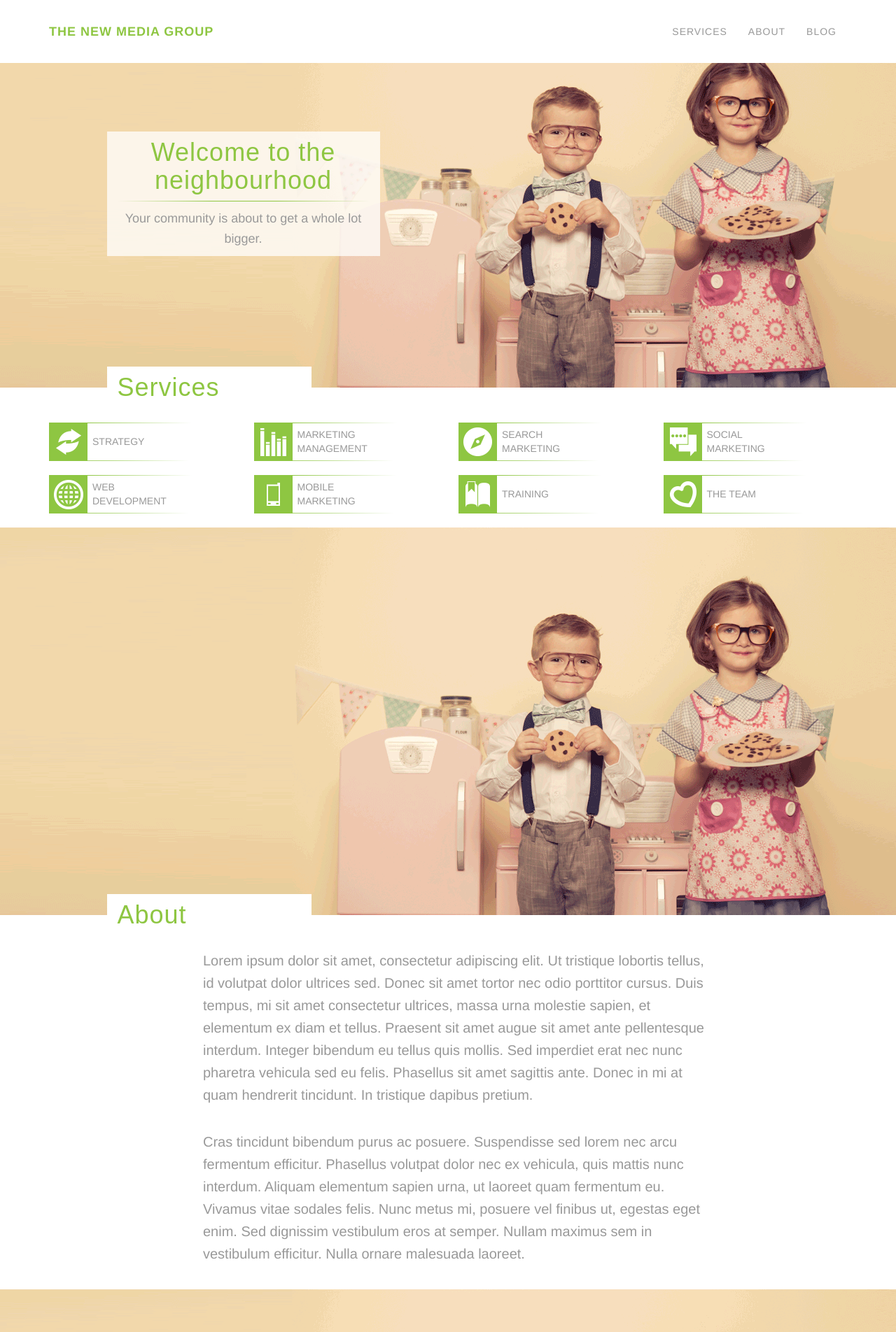
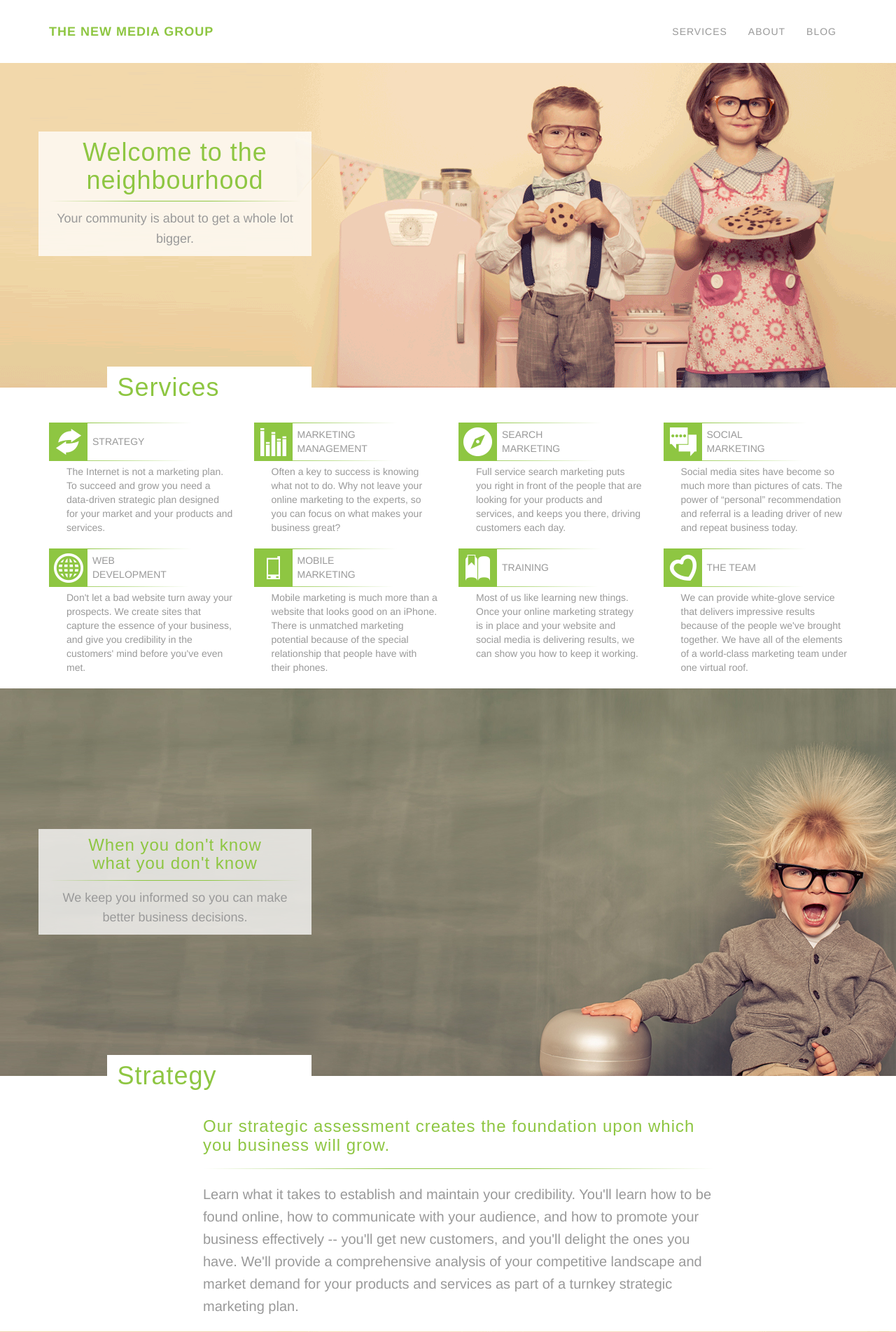
Before and after one commit to StarkCompany/thenewmediagroup.ca, a PHP site: page / in a window 1280 px wide. Shown: the top 1904 px of the page at 70% size. Run offline with PHP 8.4, Linux system fonts and the light colour scheme; some libraries are stand-ins or nearby versions.

Commit message:
Added a bunch more content

```diff
--- a/css/grayscale.css
+++ b/css/grayscale.css
@@ -54,7 +54,7 @@ p {
 }
 
 a {
-    color: #42dca3;
+    color: #8ec642;
     -webkit-transition: all .2s ease-in-out;
     -moz-transition: all .2s ease-in-out;
     transition: all .2s ease-in-out;
@@ -63,7 +63,7 @@ a {
 a:hover,
 a:focus {
     text-decoration: none;
-    color: #1d9b6c;
+    color: #999;
 }
 
 .light {
--- a/css/tnmg.css
+++ b/css/tnmg.css
@@ -1,3 +1,61 @@
+.intro-strategy {
+  background-image: url(../images/banner-strategy-1024.jpg);
+}
+
+.intro-search {
+  background-image: url(../images/banner-search-1024.jpg);
+}
+
+.intro-social {
+  background-image: url(../images/banner-social-1024.jpg);
+}
+
+.intro-web {
+  background-image: url(../images/banner-web-1024.jpg);
+}
+
+.intro-mobile {
+  background-image: url(../images/banner-mobile-1024.jpg);
+}
+
+.intro-training {
+  background-image: url(../images/banner-training-1024.jpg);
+}
+
+.intro-team {
+  background-image: url(../images/banner-team-1024.jpg);
+}
+
+@media(min-width:1024px) {
+  .intro-strategy {
+      background-image: url(../images/banner-strategy-1536.jpg);
+  }
+
+  .intro-search {
+    background-image: url(../images/banner-search-1536.jpg);
+  }
+
+  .intro-social {
+    background-image: url(../images/banner-social-1536.jpg);
+  }
+
+  .intro-web {
+    background-image: url(../images/banner-web-1536.jpg);
+  }
+
+  .intro-mobile {
+    background-image: url(../images/banner-mobile-1536.jpg);
+  }
+
+  .intro-training {
+    background-image: url(../images/banner-training-1536.jpg);
+  }
+
+  .intro-team {
+    background-image: url(../images/banner-team-1536.jpg);
+  }
+}
+
 .hr {
     height: 1px;
     width: 100%;
@@ -10,11 +68,19 @@
     filter: progid:DXImageTransform.Microsoft.gradient( startColorstr='#008ec642', endColorstr='#008ec642',GradientType=1 ); /* IE6-9 */
 }
 
+.content-section h3, .content-section p {
+  margin: 20px 0;
+}
+
+.content-section h3 {
+  margin-top: 10px;
+}
+
 .copy-bubble {
     background-color: rgba(255, 255, 255, 0.75);
 }
 
-.copy-bubble h1, .copy-bubble p, .title-bubble h1 {
+.copy-bubble h1, .copy-bubble h3, .copy-bubble p, .title-bubble h1 {
     margin: 10px 0;
 }
 
@@ -24,7 +90,18 @@
 }
 
 .service-item {
-    margin-bottom: 20px;
+  color: #999;
+  margin-bottom: 20px;
+}
+
+.service-item:hover {
+  color: #8ec642;
+  cursor: pointer;
+}
+
+.service-item .content {
+  margin-top: 60px;
+  margin-left: 25px;
 }
 
 .service-item .avatar {
@@ -67,8 +144,6 @@
     background-position: -385px 0;
 }
 
-
-
 .service-item .title-wrapper {
   position: relative;
   float: left;
@@ -78,7 +153,7 @@
   padding: 7px;
   text-transform: uppercase;
 }
-.service-item .title-wrapper .title {
+.service-item .title-wrapper div {
   position: relative;
   top: 50%;
   -webkit-transform: translateY(-50%);
--- a/index.html
+++ b/index.html
@@ -72,7 +72,7 @@
         <div class="intro-body">
             <div class="container">
                 <div class="row">
-                    <div class="col-xs-8 col-sm-6 col-md-4 col-xs-offset-1 copy-bubble">
+                    <div class="col-xs-8 col-sm-6 col-md-4 copy-bubble">
                         <h1>Welcome to the neighbourhood</h1>
                         <div class="hr"></div>
                         <p class="intro-text">Your community is about to get a whole lot bigger.</p>
@@ -91,71 +91,291 @@
             </div>
         </div>
         <div class="row">
-            <div class="col-xs-12 col-sm-6 col-md-3 service-item">
+            <a href="#strategy" class="col-xs-12 col-sm-6 col-md-3 service-item page-scroll">
                 <div class="avatar avatar-strategy"></div>
-                <div class="title-wrapper"><div class="title">Strategy</div></div>
-                <div class="content"></div>
+                <div class="title-wrapper"><div>Strategy</div></div>
+                <div class="content">The Internet is not a marketing plan. To succeed and grow you need a data-driven strategic plan designed for your market and your products and services.</div>
+            </a>
+            <a href="#marketing" class="col-xs-12 col-sm-6 col-md-3 service-item page-scroll">
+                <div class="avatar avatar-marketing-management"></div>
+                <div class="title-wrapper"><div>Marketing<br>Management</div></div>
+                <div class="content">Often a key to success is knowing what not to do. Why not leave your online marketing to the experts, so you can focus on what makes your business great?</div>
+            </a>
+            <a href="#search" class="col-xs-12 col-sm-6 col-md-3 service-item page-scroll">
+                <div class="avatar avatar-search-marketing"></div>
+                <div class="title-wrapper"><div>Search<br>Marketing</div></div>
+                <div class="content">Full service search marketing puts you right in front of the people that are looking for your products and services, and keeps you there, driving customers each day. </div>
+            </a>
+            <a href="#social" class="col-xs-12 col-sm-6 col-md-3 service-item page-scroll">
+                <div class="avatar avatar-social-marketing"></div>
+                <div class="title-wrapper"><div>Social<br>Marketing</div></div>
+                <div class="content">Social media sites have become so much more than pictures of cats. The power of “personal” recommendation and referral is a leading driver of new and repeat business today.</div>
+            </a>
+            <a href="#web" class="col-xs-12 col-sm-6 col-md-3 service-item page-scroll">
+                <div class="avatar avatar-web-development"></div>
+                <div class="title-wrapper"><div>Web<br>Development</div></div>
+                <div class="content">Don't let a bad website turn away your prospects. We create sites that capture the essence of your business, and give you credibility in the customers' mind before you've even met.</div>
+            </a>
+            <a href="#mobile" class="col-xs-12 col-sm-6 col-md-3 service-item page-scroll">
+                <div class="avatar avatar-mobile-marketing"></div>
+                <div class="title-wrapper"><div>Mobile<br>Marketing</div></div>
+                <div class="content">Mobile marketing is much more than a website that looks good on an iPhone. There is unmatched marketing potential because of the special relationship that people have with their phones.</div>
+            </a>
+            <a href="#training" class="col-xs-12 col-sm-6 col-md-3 service-item page-scroll">
+                <div class="avatar avatar-training"></div>
+                <div class="title-wrapper"><div>Training</div></div>
+                <div class="content">Most of us like learning new things. Once your online marketing strategy is in place and your website and social media is delivering results, we can show you how to keep it working.</div>
+            </a>
+            <a href="#team" class="col-xs-12 col-sm-6 col-md-3 service-item page-scroll">
+                <div class="avatar avatar-the-team"></div>
+                <div class="title-wrapper"><div>The Team</div></div>
+                <div class="content">We can provide white-glove service that delivers impressive results because of the people we've brought together. We have all of the elements of a world-class marketing team under one virtual roof.</div>
+            </a>
+        </div>
+    </section>
+
+    <div class="intro intro-strategy">
+        <div class="intro-body">
+            <div class="container">
+                <div class="row">
+                    <div class="col-xs-8 col-sm-6 col-md-4 copy-bubble">
+                        <h3>When you don't know<br>what you don't know</h3>
+                        <div class="hr"></div>
+                        <p class="intro-text">We keep you informed so you can make better business decisions.</p>
+                    </div>
+                </div>
             </div>
-            <div class="col-xs-12 col-sm-6 col-md-3 service-item">
-                <div class="avatar avatar-marketing-management"></div>
-                <div class="title-wrapper"><div class="title">Marketing<br>Management</div></div>
-                <div class="content"></div>
+        </div>
+    </div>
+    <section class="container content-section" id="strategy" data-scroll-offset="-75">
+        <div class="row">
+            <div class="col-xs-5 col-sm-3 col-xs-offset-1 title-bubble">
+                <h1>Strategy</h1>
             </div>
-            <div class="col-xs-12 col-sm-6 col-md-3 service-item">
-                <div class="avatar avatar-search-marketing"></div>
-                <div class="title-wrapper"><div class="title">Search<br>Marketing</div></div>
-                <div class="content"></div>
-            </div>
-            <div class="col-xs-12 col-sm-6 col-md-3 service-item">
-                <div class="avatar avatar-social-marketing"></div>
-                <div class="title-wrapper"><div class="title">Social<br>Marketing</div></div>
-                <div class="content"></div>
-            </div>
-            <div class="col-xs-12 col-sm-6 col-md-3 service-item">
-                <div class="avatar avatar-web-development"></div>
-                <div class="title-wrapper"><div class="title">Web<br>Development</div></div>
-                <div class="content"></div>
-            </div>
-            <div class="col-xs-12 col-sm-6 col-md-3 service-item">
-                <div class="avatar avatar-mobile-marketing"></div>
-                <div class="title-wrapper"><div class="title">Mobile<br>Marketing</div></div>
-                <div class="content"></div>
-            </div>
-            <div class="col-xs-12 col-sm-6 col-md-3 service-item">
-                <div class="avatar avatar-training"></div>
-                <div class="title-wrapper"><div class="title">Training</div></div>
-                <div class="content"></div>
-            </div>
-            <div class="col-xs-12 col-sm-6 col-md-3 service-item">
-                <div class="avatar avatar-the-team"></div>
-                <div class="title-wrapper"><div class="title">The Team</div></div>
-                <div class="content"></div>
+        </div>
+        <div class="strategy-section">
+            <div class="container">
+                <div class="col-lg-8 col-lg-offset-2">
+                    <h3>Our strategic assessment creates the foundation upon which you business will grow.</h3>
+                    <div class="hr"></div>
+                    <p>Learn what it takes to establish and maintain your credibility. You'll learn how to be found online, how to communicate with your audience, and how to promote your business effectively -- you'll get new customers, and you'll delight the ones you have. We'll provide a comprehensive analysis of your competitive landscape and market demand for your products and services as part of a turnkey strategic marketing plan.</p>
+                </div>
             </div>
         </div>
     </section>
 
-    <div class="intro"></div>
-    <!-- About Section -->
-    <section class="container" id="about" data-scroll-offset="-75">
+    <div class="intro intro-marketing">
+        <div class="intro-body">
+            <div class="container">
+                <div class="row">
+                    <div class="col-xs-8 col-sm-6 col-md-4 copy-bubble">
+                        <h3>NEED THIS</h3>
+                        <div class="hr"></div>
+                        <p class="intro-text">THIS WAS MISSING FROM THE MOCK</p>
+                    </div>
+                </div>
+            </div>
+        </div>
+    </div>
+    <section class="container content-section" id="marketing" data-scroll-offset="-75">
         <div class="row">
             <div class="col-xs-5 col-sm-3 col-xs-offset-1 title-bubble">
-                <h1>About</h1>
+                <h1>Marketing Management</h1>
             </div>
         </div>
-        <div class="about-section">
+        <div class="strategy-section">
             <div class="container">
                 <div class="col-lg-8 col-lg-offset-2">
-                    <p>Lorem ipsum dolor sit amet, consectetur adipiscing elit. Ut tristique lobortis tellus, id volutpat dolor ultrices sed. Donec sit amet tortor nec odio porttitor cursus. Duis tempus, mi sit amet consectetur ultrices, massa urna molestie sapien, et elementum ex diam et tellus. Praesent sit amet augue sit amet ante pellentesque interdum. Integer bibendum eu tellus quis mollis. Sed imperdiet erat nec nunc pharetra vehicula sed eu felis. Phasellus sit amet sagittis ante. Donec in mi at quam hendrerit tincidunt. In tristique dapibus pretium.</p>
+                    <h3>We give your business the experience and skills of a seasoned, complete marketing team.</h3>
+                    <div class="hr"></div>
+                    <p>Full service marketing, done for you by a team of experts, means peace of mind. Once your marketing strategy is refined to clearly show what approaches and techniques are right for your business, we provide exactly what you need. From search engine ad campaigns to content creation to social media management, everything is measured by our performance reporting, so you can watch the needles move.</p>
+                </div>
+            </div>
+        </div>
+    </section>
 
-                    <p> Cras tincidunt bibendum purus ac posuere. Suspendisse sed lorem nec arcu fermentum efficitur. Phasellus volutpat dolor nec ex vehicula, quis mattis nunc interdum. Aliquam elementum sapien urna, ut laoreet quam fermentum eu. Vivamus vitae sodales felis. Nunc metus mi, posuere vel finibus ut, egestas eget enim. Sed dignissim vestibulum eros at semper. Nullam maximus sem in vestibulum efficitur. Nulla ornare malesuada laoreet.</p>
+    <div class="intro intro-search">
+        <div class="intro-body">
+            <div class="container">
+                <div class="row">
+                    <div class="col-xs-8 col-sm-6 col-md-4 copy-bubble">
+                        <h3>Get found.</h3>
+                        <div class="hr"></div>
+                        <p class="intro-text">The internet's a big place, it can be easy to get lost. Marketing with us ensures you always get found.</p>
+                    </div>
+                </div>
+            </div>
+        </div>
+    </div>
+    <section class="container content-section" id="search" data-scroll-offset="-75">
+        <div class="row">
+            <div class="col-xs-5 col-sm-3 col-xs-offset-1 title-bubble">
+                <h1>Search</h1>
+            </div>
+        </div>
+        <div class="search-section">
+            <div class="container">
+                <div class="col-lg-8 col-lg-offset-2">
+                    <h3>You need to be found where your customers are searching for you.</h3>
+                    <div class="hr"></div>
+                    <p>Search marketing is a combination of exposure in the right places and the messaging that creates and maintains credibility in the eyes of your prospects.  We've mastered the art of organic on-site and off-site search engine optimization so you can attract and engage your ideal customers. We cover all aspects of localized search and ad creation, monitoring and optimization.</p>
+                </div>
+            </div>
+        </div>
+    </section>
+
+    <div class="intro intro-social">
+        <div class="intro-body">
+            <div class="container">
+                <div class="row">
+                    <div class="col-xs-8 col-sm-6 col-md-4 copy-bubble">
+                        <h3>Be a part of the<br>conversation.</h3>
+                        <div class="hr"></div>
+                        <p class="intro-text">Your customers are social creatures, we make sure you speak their language.</p>
+                    </div>
+                </div>
+            </div>
+        </div>
+    </div>
+    <section class="container content-section" id="social" data-scroll-offset="-75">
+        <div class="row">
+            <div class="col-xs-5 col-sm-3 col-xs-offset-1 title-bubble">
+                <h1>Social</h1>
+            </div>
+        </div>
+        <div class="social-section">
+            <div class="container">
+                <div class="col-lg-8 col-lg-offset-2">
+                    <h3>Consumers look to social media and online communities to make nearly every purchase decision today.</h3>
+                    <div class="hr"></div>
+                    <p>Effective social media marketing engages customers in a conversation, and leverages the enormous power of online recommendation and referral. Success of both new and repeat business is enhanced significantly by “raving fans”, and your business will have them if you master the tone, consistency and friendly engagement style that a superior social media marketing campaign provides.</p>
+                </div>
+            </div>
+        </div>
+    </section>
+
+    <div class="intro intro-web">
+        <div class="intro-body">
+            <div class="container">
+                <div class="row">
+                    <div class="col-xs-8 col-sm-6 col-md-4 copy-bubble">
+                        <h3>Beef up your business<br>with a fresh website.</h3>
+                        <div class="hr"></div>
+                        <p class="intro-text">Spinach won't lift your bottom line, a new website will.</p>
+                    </div>
+                </div>
+            </div>
+        </div>
+    </div>
+    <section class="container content-section" id="web" data-scroll-offset="-75">
+        <div class="row">
+            <div class="col-xs-5 col-sm-3 col-xs-offset-1 title-bubble">
+                <h1>Web</h1>
+            </div>
+        </div>
+        <div class="web-section">
+            <div class="container">
+                <div class="col-lg-8 col-lg-offset-2">
+                    <h3>A properly implemented website is your best performing salesperson.</h3>
+                    <div class="hr"></div>
+                    <p>A website makes a huge difference in how you are perceived, and that perception is typically generated in under three seconds. Your website tells your prospective customer how professional you are, how much you understand their needs, and even how smart you are. We provide professionally written, search engine optimized sites that tell your customer they've found what they're looking for.</p>
+                </div>
+            </div>
+        </div>
+    </section>
+
+    <div class="intro intro-mobile">
+        <div class="intro-body">
+            <div class="container">
+                <div class="row">
+                    <div class="col-xs-8 col-sm-6 col-md-4 copy-bubble">
+                        <h3>Keep up.</h3>
+                        <div class="hr"></div>
+                        <p class="intro-text">Your customers are always on the go, mobile marketing gives you the boost to make sure you don't get left behind.</p>
+                    </div>
+                </div>
+            </div>
+        </div>
+    </div>
+    <section class="container content-section" id="mobile" data-scroll-offset="-75">
+        <div class="row">
+            <div class="col-xs-5 col-sm-3 col-xs-offset-1 title-bubble">
+                <h1>Mobile</h1>
+            </div>
+        </div>
+        <div class="mobile-section">
+            <div class="container">
+                <div class="col-lg-8 col-lg-offset-2">
+                    <h3>No other channel offers you a better relationship with your customers than the smartphone in their hands.</h3>
+                    <div class="hr"></div>
+                    <p>The numbers are staggering: studies show we look at our phones over 100 times each day! Almost all text messages get opened, and 91% of them are read within three minutes of being received. Email can't do that. Talk with us about how a mobile marketing campaign fits with your business, and how the unmatched intimacy this channel provides can keep you in a special place -- top of mind.</p>
+                </div>
+            </div>
+        </div>
+    </section>
+
+    <div class="intro intro-training">
+        <div class="intro-body">
+            <div class="container">
+                <div class="row">
+                    <div class="col-xs-8 col-sm-6 col-md-4 copy-bubble">
+                        <h3>Educated guesses are<br>much better than guesses.</h3>
+                        <div class="hr"></div>
+                        <p class="intro-text">We've done the homework to ensure we always have the answers.</p>
+                    </div>
+                </div>
+            </div>
+        </div>
+    </div>
+    <section class="container content-section" id="training" data-scroll-offset="-75">
+        <div class="row">
+            <div class="col-xs-5 col-sm-3 col-xs-offset-1 title-bubble">
+                <h1>Training</h1>
+            </div>
+        </div>
+        <div class="training-section">
+            <div class="container">
+                <div class="col-lg-8 col-lg-offset-2">
+                    <h3>Once you get the hang of it, you may want to do your own online marketing. We'll show you how.</h3>
+                    <div class="hr"></div>
+                    <p>If you want a full service marketing team for the foreseeable future, we are here for you. However, if you want to learn the skills you'll need to monitor and manage your online presence, we'll share the knowledge with you. Our experts can help you learn how to keep things running smoothly by showing you the tricks of the trade and the tried-and-true methods of ongoing professional marketing execution.</p>
+                </div>
+            </div>
+        </div>
+    </section>
+
+    <div class="intro intro-team">
+        <div class="intro-body">
+            <div class="container">
+                <div class="row">
+                    <div class="col-xs-8 col-sm-6 col-md-4 copy-bubble">
+                        <h3>Not your average<br>full service agency.</h3>
+                        <div class="hr"></div>
+                        <p class="intro-text">We have a full-time team of marketing superheroes ready to lift your business to new heights.</p>
+                    </div>
+                </div>
+            </div>
+        </div>
+    </div>
+    <section class="container content-section" id="team" data-scroll-offset="-75">
+        <div class="row">
+            <div class="col-xs-5 col-sm-3 col-xs-offset-1 title-bubble">
+                <h1>The Team</h1>
+            </div>
+        </div>
+        <div class="team-section">
+            <div class="container">
+                <div class="col-lg-8 col-lg-offset-2">
+                    <h3>We are a team of veteran leaders, online strategists, marketers, designers and technologists.</h3>
+                    <div class="hr"></div>
+                    <p>No-one is good at everything. The online world has some pretty complex nooks and crannies, too. We have been working in these places and learning the ropes for over 10 years, so now we have all the pieces in place to deliver expertly-informed, best-of-breed strategies, designs, campaigns and site, mobile and social programs for businesses of any size, in any market. </p>
                 </div>
             </div>
         </div>
     </section>
 
     <div class="intro"></div>
-    <!-- Contact Section -->
-    <section class="container" id="blog" data-scroll-offset="-75">
+    <section class="container content-section" id="blog" data-scroll-offset="-75">
         <div class="row">
             <div class="col-xs-5 col-sm-3 col-xs-offset-1 title-bubble">
                 <h1>Blog</h1>
```
Also changed, not shown: images/banner-marketing-1024.jpg (added), images/banner-marketing-1536.jpg (added), images/banner-mobile-1024.jpg (added), images/banner-mobile-1536.jpg (added), images/banner-search-1024.jpg (added), images/banner-search-1536.jpg (added), images/banner-social-1024.jpg (added), images/banner-social-1536.jpg (added), images/banner-strategy-1024.jpg (added), images/banner-strategy-1536.jpg (added), images/banner-team-1024.jpg (added), images/banner-team-1536.jpg (added), images/banner-training-1024.jpg (added), images/banner-training-1536.jpg (added), 2 more files.
